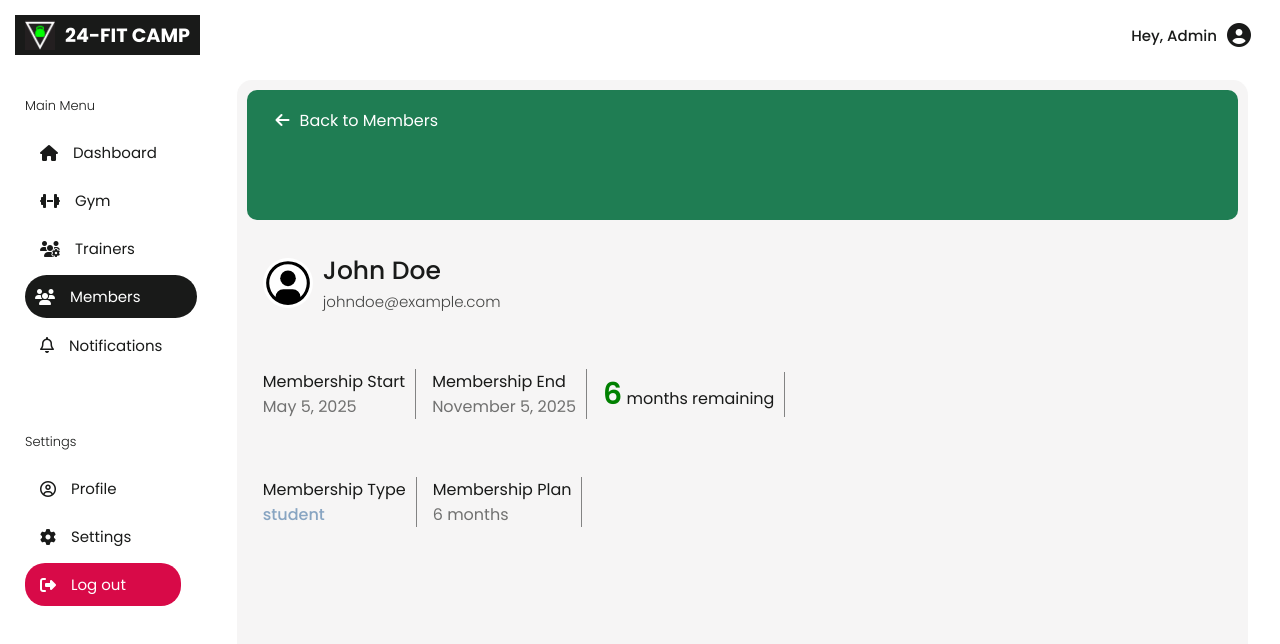
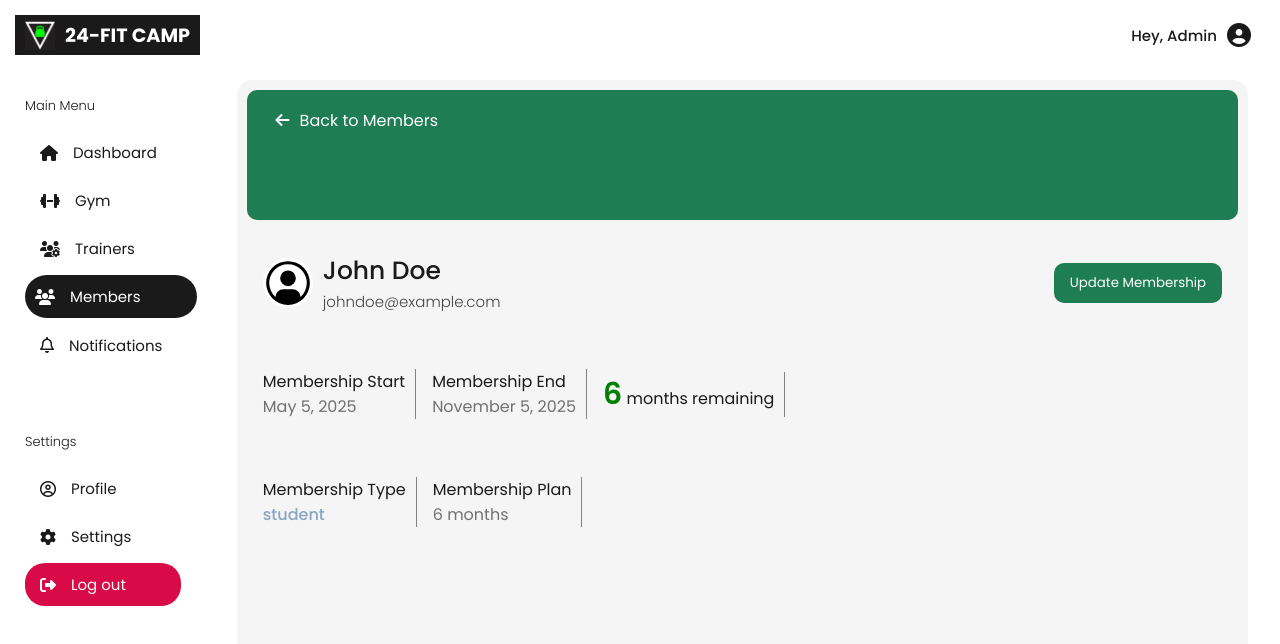
Before and after one commit to namron16/24-fit-camp, a React (Vite) app: page /admin/member/09c505ee-a9e2-4dd6-9628-f17ea98f87ac in a window 1280 px wide. Shown: the top 644 px of the page. Built offline with nearby package versions, Linux system fonts and the light colour scheme; data requests are answered from the project's data file.

Commit message:
added update membership button

```diff
--- a/src/pages/Admin/MemberDetails.jsx
+++ b/src/pages/Admin/MemberDetails.jsx
@@ -30,6 +30,7 @@ const MemberDetails = () => {
       <MemberHeader />
       <div className="member-details__container">
         <div className="member-info">
+          <div className="member-info-details__container">
             <div className="member-info-details">
               <img
                 src={value.profileImage || userIcon}
@@ -40,6 +41,10 @@ const MemberDetails = () => {
               <div className="member-name-email">
                 <span className="member-name">{`${value.firstName} ${value.lastName}`}</span>
                 <span className="member-email">{`${value.email}`}</span>
+              </div>
+            </div>
+            <div className="update-membership">
+              <button className="update-membership__btn">Update Membership</button>
             </div>
           </div>
           <div className="membership-info__container">
--- a/src/pages/Admin/memberdetail.css
+++ b/src/pages/Admin/memberdetail.css
@@ -30,11 +30,29 @@
     border-radius: 50%;
 }
 
-.member-info-details {
+.member-info-details__container {
     display: flex;
     align-items: center;
     gap: 10px;
+    justify-content: space-between;
 
+}
+
+.update-membership__btn{
+    padding: 10px 1rem;
+    font-family: inherit;
+    border: none;
+    border-radius: 10px;
+    background-color: var(--text-green);
+    color: var(--light-bg);
+    cursor: pointer;
+    transition: all 0.2s ease;
+}
+
+.member-info-details{
+    display: flex;
+    gap: 10px;
+    align-items: center;
 }
 
 .member-name-email {
```
Lines whose indentation alone changed are shown as unchanged.
